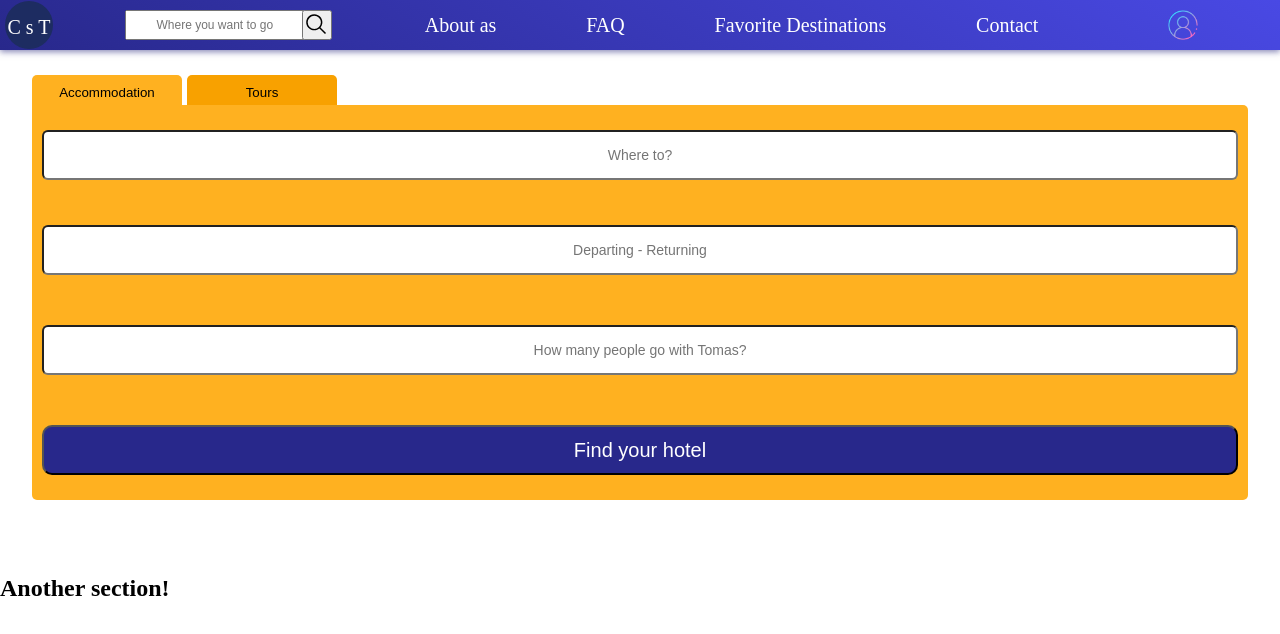
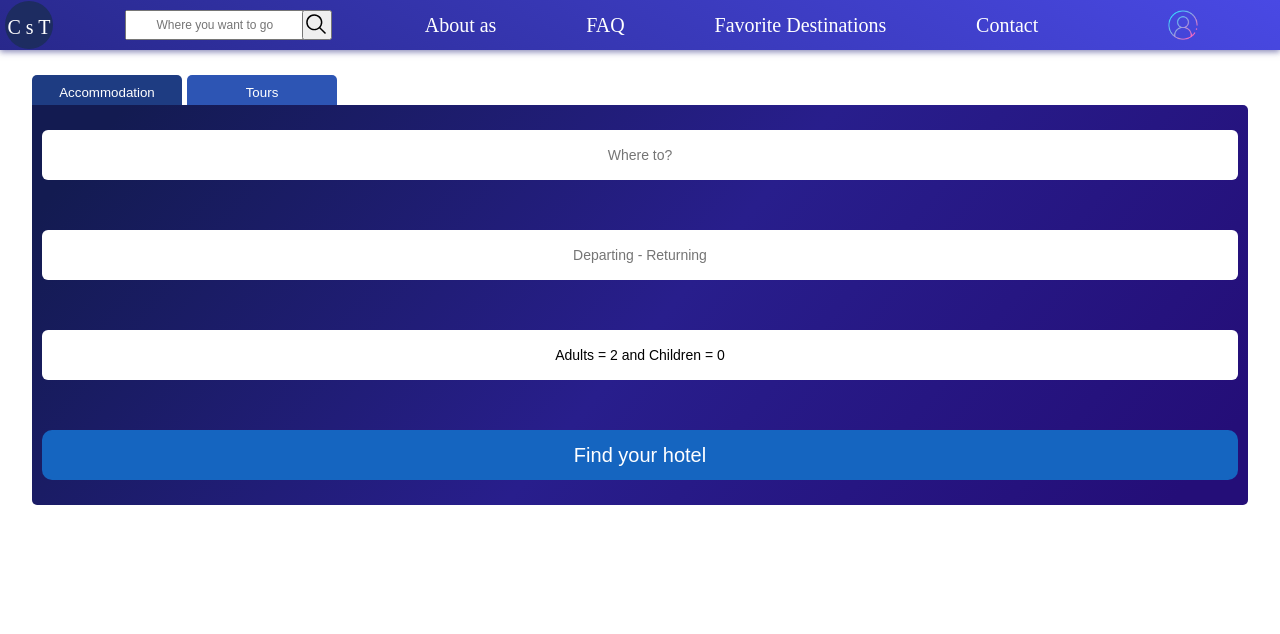
Before and after one commit to TomasSueno/cestujeme_s_tomasom, a Next.js app: page / in a window 1280 px wide. Shown: the top 634 px of the page. Built offline with nearby package versions, Linux system fonts and the light colour scheme.

Commit message:
formular upgrade

```diff
--- a/package.json
+++ b/package.json
@@ -11,6 +11,7 @@
   "dependencies": {
     "next": "^15.4.2",
     "react": "^18",
+    "react-datepicker": "^8.7.0",
     "react-dom": "^18"
   }
 }
--- a/src/app/components/Registration.js
+++ b/src/app/components/Registration.js
@@ -19,7 +19,7 @@ export default function Registration() {
     }
 
     return(
-        <>
+        <div className="registrationPageBody">
             <form className="registration_form">
             <h1>Sign in</h1>
             <label>Email</label>
@@ -33,6 +33,6 @@ export default function Registration() {
             <Link href="\"><button>Registrate</button></Link>
 
         </form>
-        </>
+        </div>
     )
 }
--- a/src/app/components/Uvodna.js
+++ b/src/app/components/Uvodna.js
@@ -9,21 +9,44 @@ import Image from 'next/image'
 import firstPhoto from '../resources/images/main_page_first_photo.jpg'
 import Form from "next/form"
 
+import DatePicker from 'react-datepicker'
+import "react-datepicker/dist/react-datepicker.css"
+
 
 export default function Uvodna () {
 
+// const [selectedDate, setSelectedDate] = useState(null);
 const [rezervationType, setRezervationType] = useState('accommodation')
 const [toggleHotelsInput, setToggleHotelsInput] = useState(false)
 const [loading, setLoading] = useState(false)
 const [hotelData, setHotelData] = useState([])
+const [showPeoplePicker, setShowPeoplePicker] = useState(false)
+const [submitErrors, setSubmitErrors] = useState({})
 
 const [form, setForm] = useState({
     concreteHotel: "",
-    chooseTourPlace: ""
+    chooseTourPlace: "",
+    dateRange: [null, null],
+    adults: 2,
+    children: 0,
+    ageOfChild: [null, null, null, null, null]
 })
+
+// Min and max dates in dates input
+const today = new Date()
+const twoYearsLater = new Date()
+twoYearsLater.setFullYear(today.getFullYear() + 2)
 
 function updateForm(field, value) {
     return setForm(prev => ({...prev, [field]: value}))
+}
+
+function updateFormArray(field, index, value) {
+    setForm(prev => {
+        const arr = [...(prev[field] || [])]
+        arr[index] = value
+        return { ...prev, [field]: arr }
+    })
 }
 
 // get top 10 results of hotels by match
@@ -48,6 +71,8 @@ function updateForm(field, value) {
          return () => clearTimeout(timeoutId)
     }, [form.concreteHotel])
 
+    console.log(hotelData)
+
     // check if search places input is focused
     function checkToggleHotelsInput(isOpen) {
         setToggleHotelsInput(isOpen)
@@ -60,7 +85,7 @@ function updateForm(field, value) {
 
     // check type of form(accomodation, tours)
     function checkRezervationType(type) {
-    setRezervationType(type);
+        setRezervationType(type);
     }
 
     // Show hotel suggestions dropdown to user
@@ -79,13 +104,69 @@ function updateForm(field, value) {
         ))
     }
 
+    // People picker UI
+    function PeoplePicker({ children, adults }) {
+        if (showPeoplePicker === false) return null
+        return (
+        <div className="peoplePickerBox">
+            <div className="adultsPicker">
+                <label>Adults</label>
+                <button type='button' onClick={() => updateForm("adults", Math.max(1, form.adults - 1))}>-</button>
+                <p>{adults}</p>
+                <button type='button' onClick={() => updateForm("adults", Math.min(8, form.adults + 1))}>+</button>
+            </div>
+
+            <div className="childrenPicker">
+                <label>Children</label>
+                <button type='button' onClick={() => {
+                    if(form.children > 0) {
+                    updateForm("children", form.children - 1)
+                    updateFormArray("ageOfChild", form.children - 1, null)}
+                    }}>-</button>
+                <p>{children}</p>
+                <button type='button' onClick={() => updateForm("children", Math.min(5, form.children + 1))}>+</button>
+            </div>
+
+            {
+                [...Array(form.children)].map((_, count) => (
+                <div className="ageOfChild" key={count}>
+                    <label>Age of child {count + 1}</label>
+                    <select value={form.ageOfChild[count] || "Choose age"}
+                    onChange={(e) => updateFormArray("ageOfChild", count, (e.target.value == "Choose age" ? null : e.target.value))}>
+
+                    <option>Choose age</option>
+                    {/* <option value={null}>Choose age</option> */}
+                    <option key={0} value={0}>0 years</option>
+                    {[...Array(17).keys()].map(age => (
+                        <option key={age+1} value={age+1}>{(age + 1) + (age + 1 != 1 ? " years" : " year")}</option>
+                    ))}
+
+                    </select>
+                </div>
+                ))
+            }
+            <button className="peoplePickerSubmitButton" onClick={() => setShowPeoplePicker(false)}>Done</button>
+            </div>
+        )
+    }
+
+    function handleSubmit(e) {
+        const errors = {}
+        if(form.concreteHotel.length < 3) errors.concreteHotelError = "Write at least 3 characters in the hotel search."
+        if(form.dateRange[0] === null || form.dateRange[1] === null) errors.dateError = "Choose complete date."
+        if(form.ageOfChild.slice(0, form.children).some((el) => el === null)) errors.ageOfChildError = "Add how old are your youngsters."
+        setSubmitErrors(errors)
+        if(Object.keys(errors).length > 0) {
+            e.preventDefault();
+        }
+        }
+
 // const arrOfQuotes = ["Cestovanie s Tomášom = najlepšie cestovanie",
 //     "Spoznajte zákutia najkrajších miest s Tomášom",
 //     "Máme profesionálny tým odborníkov na cestovanie",
 //     "Kvalitné služby za kvalitný poplatok",
 //     "Tý najlepší cestovateľský odborníci pracujú s Tomášom"]
 // let quote = arrOfQuotes[Math.floor(Math.random()*arrOfQuotes.length)]
-
 return (
     <>
 
@@ -101,19 +182,27 @@ return (
 
             {rezervationType == "accommodation" ? (
             <Form className="rezervation">
-                <input maxLength="100" className="searchPlaceInput" type="text" name="accommodation_place" value={form.concreteHotel} placeholder='Where to?' required
+                <input maxLength="100" minLength="0" className="searchPlaceInput" type="text" name="accommodation_place" value={form.concreteHotel} placeholder='Where to?'
                     onFocus={() => checkToggleHotelsInput(true)}
                     onBlur={() => checkToggleHotelsInput(false)}
                     onChange={(event) => {
                     updateForm("concreteHotel", event.target.value)}
                     }></input>
-        {
-        <HotelSuggestions hotels={hotelData} selectHotel={changeHotelInputText} closeDropdowns={() => checkToggleHotelsInput(false)} inputValue={form.concreteHotel} loading={loading} inputFocus={toggleHotelsInput} />
-        }
+                {submitErrors.concreteHotelError && <p className="submitErrorAnnouncment">{submitErrors.concreteHotelError}</p>}
+                {
+                <HotelSuggestions hotels={hotelData} selectHotel={changeHotelInputText} closeDropdowns={() => checkToggleHotelsInput(false)} inputValue={form.concreteHotel} loading={loading} inputFocus={toggleHotelsInput} />
+                }
 
-                <input placeholder="Departing - Returning" className="chooseDateInput"></input>
-                <input placeholder="How many people go with Tomas?" className="choosePeopleInput"></input>
-                <button>Find your hotel</button>
+                <DatePicker placeholderText="Departing - Returning" className="datePicker" name="date_picker"
+                monthsShown={2} selected={form.dateRange[0]} onChange={(update) => updateForm("dateRange", update)}
+                startDate={form.dateRange[0]} endDate={form.dateRange[1]} selectsRange minDate={today} maxDate={twoYearsLater}/>
+                {submitErrors.dateError && <p className="submitErrorAnnouncment">{submitErrors.dateError}</p>}
+
+                <input value={"Adults = " + form.adults + " and " + "Children = " + form.children} className="choosePeopleInput"
+                onFocus={() => setShowPeoplePicker(true)} readOnly name="people_count"></input>
+                <PeoplePicker children={form.children} adults={form.adults}/>
+                {submitErrors.ageOfChildError && <p className="submitErrorAnnouncment">{submitErrors.ageOfChildError}</p>}
+                <button type='submit' className="rezervation_button" onClick={handleSubmit}>Find your hotel</button>
             </Form>
 
             ) : rezervationType == "tours" ? (
@@ -122,14 +211,22 @@ return (
                 <input placeholder="Departing - Returning"></input>
                 <input placeholder="How are you traveling?"></input>
                 <input placeholder="How many people go with Tomas?"></input>
-                <button>Find your tour</button>
+                <button className="rezervation_button">Find your tour</button>
             </div>
             ) : null }
     </section>
 
-    <section>
+    {/* <section>
         <h1>Another section!</h1>
-    </section>
+        <p>There is actually new section about us. We are so good. Or there can be some divs with top 90 on the world, real count of users and so on.</p>
+    </section> */}
+
+    {/* <section>
+        <h1>Hoooola hej</h1>
+        <p>Hola hej Slovensko</p>
+        <p>Ja programujeeeem konečneee!!!!</p>
+        <p>Už naozaj ale do práce potom</p>
+    </section> */}
 
     {/* <section className="home">
 
--- a/src/app/globals.css
+++ b/src/app/globals.css
@@ -16,6 +16,7 @@ body {
   background-image: linear-gradient(30deg, rgb(40, 40, 139), rgb(73, 73, 228));
   height: 50px;
   box-shadow: 0px 2px 6px rgba(19, 19, 113, 0.5);
+  z-index: 1000;
 }
 
 .navbar_ul {
--- a/src/app/styles/homepage.css
+++ b/src/app/styles/homepage.css
@@ -14,7 +14,9 @@ main button {
 }
 
 .choosing button {
-  background-color: rgb(248, 161, 0);
+  /* background-color: rgb(248, 161, 0); */
+  background-color: rgb(45, 85, 180);
+  color: #fff;
   height: 30px;
   width: 150px;
   display: block;
@@ -27,11 +29,15 @@ main button {
 
 .choosing .accommodation,
 .choosing .tours {
-  background-color: rgb(255, 177, 32);
+  /* background-color: rgb(255, 177, 32); */
+  background-color: rgb(30, 60, 130);
+  color: #fff;
 }
 
 .rezervation {
-  background-color: rgb(255, 177, 32);
+  /* background-color: rgb(255, 177, 32); */
+  /* background: linear-gradient(90deg,rgba(44, 63, 89, 1) 6%, rgba(16, 10, 94, 1) 52%, rgba(20, 3, 89, 1) 95%); */
+  background: linear-gradient(130deg,rgb(19, 27, 81) 6%, rgba(40, 30, 140,1) 52%, rgb(36, 14, 120) 95%);
   height: 100%;
   margin: auto;
   display: grid;
@@ -39,16 +45,30 @@ main button {
 }
 
 .rezervation input {
+  width: calc(100% - 20px);
   height: 50px;
   margin: 25px 10px;
   text-align: center;
   font-size: 14px;
   border-radius: 6px;
   min-width: 180px;
+  transition-duration: 0.25s;
+  /* border: 1px solid #CBD5E0; */
+  border: 1px solid rgba(255,255,255,0.3);
 }
 
-.rezervation button {
-  background-color: rgb(40, 40, 139);
+.rezervation input:focus {
+  /* border-color: #FFD580; */
+  outline: none;
+  border: 1px solid #3B82F6;
+}
+
+.rezervation .rezervation_button {
+  /* background-color: rgb(40, 40, 139); */
+  /* background-color: #3B82F6; */
+  /* background-color: rgb(66, 135, 245); */
+  background-color: #1565C0;
+  border: none;
   color: white;
   border-radius: 10px;
   font-size: 20px;
@@ -59,11 +79,11 @@ main button {
   transition-duration: 0.2s;
 }
 
-.rezervation button:hover {
-  background-color: rgb(9, 9, 198);
+.rezervation .rezervation_button:hover {
+  background-color: #0D47A1;
 }
 
-.rezervation .searchPlaceInput {
+.rezervation .searchPlaceInput:focus {
   margin-bottom: 20px;
 }
 
@@ -84,8 +104,10 @@ main button {
 }
 
 .announcmentNoHotels {
-  background-color: #FFD580;
-  color: #333;
+  /* background-color: #FFD580;
+  color: #333; */
+  background-color: rgba(255, 255, 255, 0.1);
+  color: #fff;
   text-align: center;
   padding: 12px;
   max-width: 500px;
@@ -100,10 +122,11 @@ main button {
 
 .announcmentNoHotels span .telNumber {
   display: inline;
-  color: #181818;
-  background-color: #ffc85b;
-  border-radius: 5px;
-  padding: 3px;
+  color: #fff;
+  /* background-color: #ffc85b; */
+  background-color: #153282;
+  border-radius: 8px;
+  padding: 3.5px;
 }
 
 .spanShowCityName {
@@ -112,12 +135,106 @@ main button {
   color: rgb(231, 231, 231)
 }
 
+.react-datepicker {
+  box-shadow: 0 4px 20px rgba(0, 0, 0, 0.25);
+}
+
+.choosePeopleInput {
+  cursor: pointer;
+}
+
+.peoplePickerBox {
+  width: 80vw;
+  padding: 15px;
+  border-radius: 20px;
+  font-size: 16px;
+  background-color: white;
+  margin: 40px auto;
+}
+
+.childrenPicker,
+.adultsPicker,
+.ageOfChild {
+  display: flex;
+  align-items: center;
+  height: 30px
+}
+
+.childrenPicker {
+  margin-top: 15px;
+}
+
+.ageOfChild {
+  margin-top: 30px;
+}
+
+.peoplePickerBox p {
+  /* background-color: #efb43e; */
+  /* background-color: #3B82F6; */
+  background-color: #2C3E50;
+  color: #fff;
+  width: 30px;
+  text-align: center;
+  padding: 7px;
+  height: 100%
+}
+
+.peoplePickerBox label {
+  width: 88%;
+  color: #1F2937
+}
+
+.peoplePickerSubmitButton {
+  padding: 12px;
+  border-radius: 33px;
+  width: 100%;
+  margin: 40px 0 20px 0;
+  background-color: #2C3E50;
+  color: #fff;
+  border: none;
+}
+
+.adultsPicker button,
+.childrenPicker button {
+  /* background-color: #efb43e; */
+  /* background-color: #3B82F6; */
+  /* background-color: rgb(66, 135, 245); */
+  background-color: #2C3E50;
+  border: none;
+  width: 30px;
+  height: 100%;
+  color: white;
+  font-size: 20px;
+}
+
+.adultsPicker button:hover,
+.childrenPicker button:hover,
+.peoplePickerSubmitButton:hover {
+  border-color: #fff;
+  /* background-color: #FFD580; */
+  /* background-color: rgb(54, 115, 210); */
+  background-color: #1A2738;
+}
+
+.peoplePickerBox select {
+  width: 140px;
+  height: 30px;
+  border-radius: 14px;
+  padding: 5px;
+}
+
+.submitErrorAnnouncment {
+  color: #e74c3c;
+  margin: 7px 0 12px 12px;
+  font-size: 0.9rem;
+}
+
 @media only screen and (max-width: 1100px) {
 .rezervation input {
   margin: 32px 10px 0px 10px;
 }
 
-.rezervation button {
+.rezervation_button {
   margin: 32px 10px;
 }
 }
--- a/src/app/styles/registration.css
+++ b/src/app/styles/registration.css
@@ -1,4 +1,17 @@
+body {
+    background: radial-gradient(circle at top left, #ff9a9e, #fad0c4, #a18cd1, #fbc2eb);
+  background-size: 400% 400%;
+  animation: gradient 15s ease infinite;
+}
+
+@keyframes gradient {
+  0% {background-position: 0% 50%;}
+  50% {background-position: 100% 50%;}
+  100% {background-position: 0% 50%;}
+}
+
 form {
+    background-color: white;
     display: grid;
     margin: auto;
     border: 2px solid rgb(0, 6, 69);
--- a/src/lib/amadeus.js
+++ b/src/lib/amadeus.js
@@ -8,7 +8,6 @@ export async function getAccessToken() {
                     client_secret: "oW1BkwbHcXxCMOia"
                 })
             })
-
             if(!res.ok) throw new Error("Token fetch failed: " + res.status + " " + await res.text())
 
             const data = await res.json();
```
Also changed, not shown: 1 other file (tests, documents, lock files or other folders).
